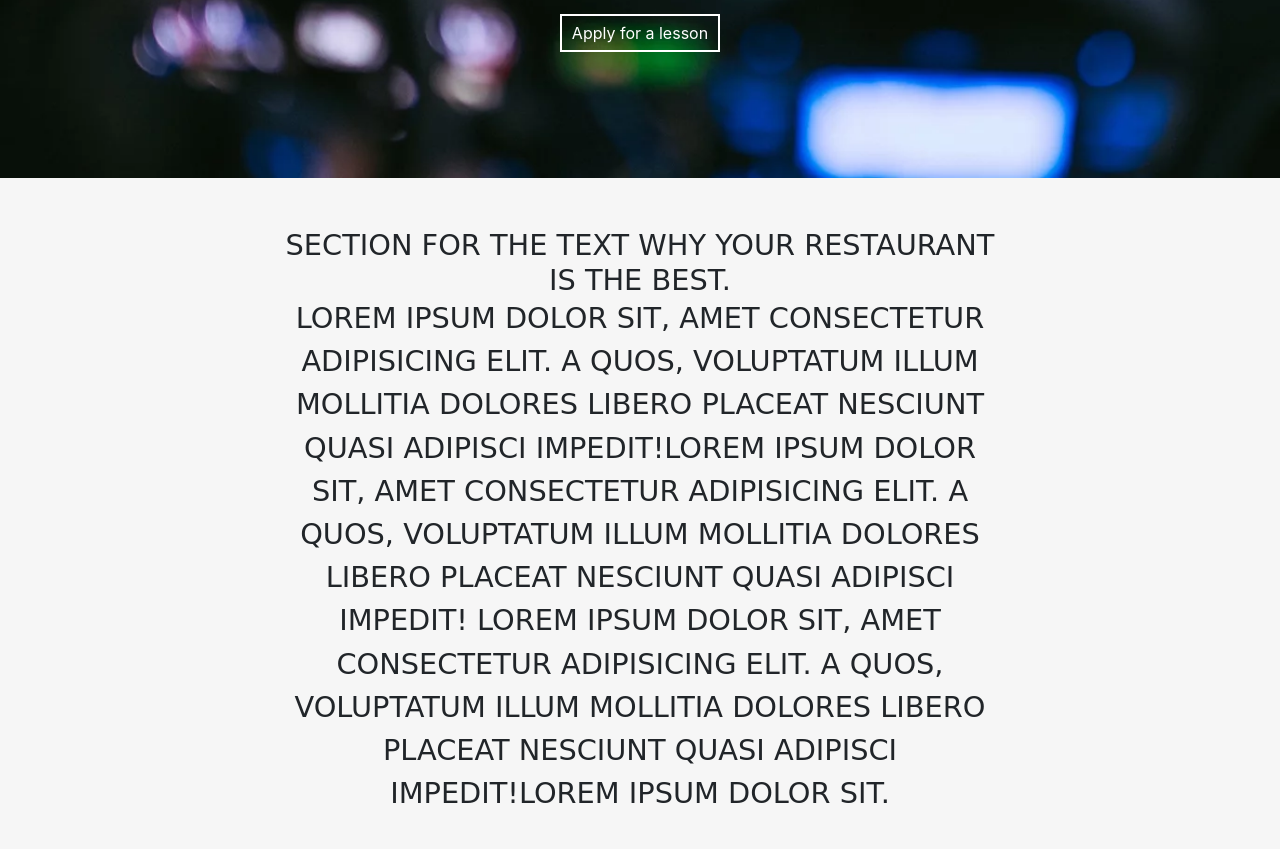
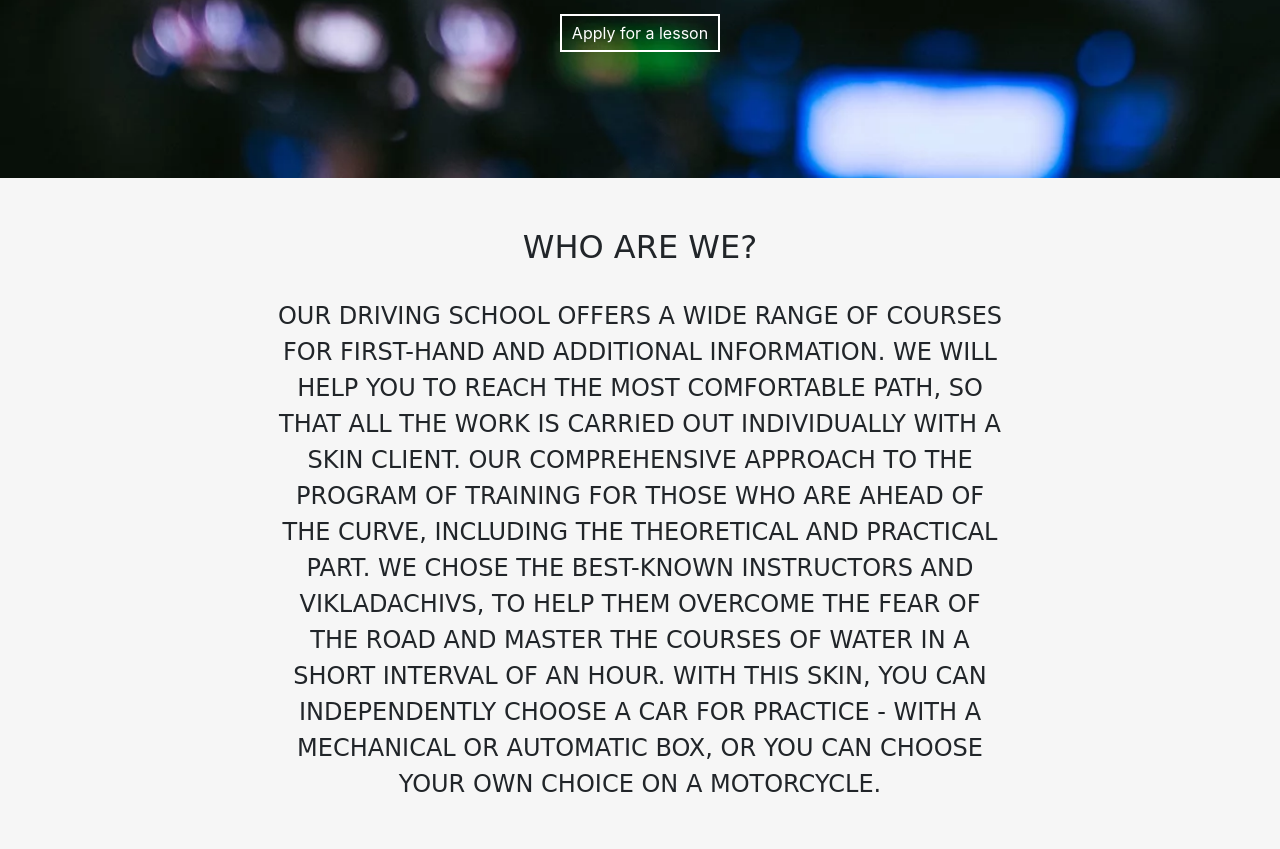
Before and after one commit to pauchan8/pauchan8.github.io, a plain HTML site: page index.html in a window 1280 px wide. Shown: the part 642-1491 px from the top of the page. Drawn offline with nearby package versions, Linux system fonts and the light colour scheme; a web font is replaced by a local one.

Commit message:
Update imgs

```diff
--- a/index.css
+++ b/index.css
@@ -76,13 +76,20 @@ a.link-to-book:hover {
     text-decoration: none;
 }
 
-.about-section p,
+.about-section p {
+    text-align: center;
+    width: 60%;
+    margin: auto;
+    font-family: 'Big Shoulders Text', cursive;
+    font-size: 1.5em;
+    text-transform: uppercase;
+}
 .about-section h3 {
     text-align: center;
     width: 60%;
     margin: auto;
     font-family: 'Big Shoulders Text', cursive;
-    font-size: 1.8em;
+    font-size: 2em;
     text-transform: uppercase;
 }
 
@@ -138,7 +145,9 @@ a.link-to-book:hover {
         height: 500px;
     }
 
-    .about-section p,
+    .about-section p {
+        font-size: 15px;
+    }
     .about-section h3 {
         font-size: 20px;
     }
@@ -166,9 +175,11 @@ a.link-to-book:hover {
         font-size: 2em;
     }
 
-    .about-section p,
+    .about-section p {
+        font-size: 15px;
+    }
     .about-section h3 {
-        font-size: 15px;
+        font-size: 20px;
     }
 
     .carousel-inner {
--- a/index.html
+++ b/index.html
@@ -42,19 +42,11 @@
 
   <section class="about-section" id="about">
     <article>
-      <h3>
-          Section for the text why your restaurant is the best.
+      <h3 style="padding: 0 0 1em 0">
+          Who are we?
       </h3>
       <p>
-        Lorem ipsum dolor sit, amet consectetur adipisicing elit.
-        A quos, voluptatum illum mollitia dolores libero placeat
-        nesciunt quasi adipisci impedit!Lorem ipsum dolor sit,
-        amet consectetur adipisicing elit.
-        A quos, voluptatum illum mollitia dolores libero placeat
-        nesciunt quasi adipisci impedit!
-        Lorem ipsum dolor sit, amet consectetur adipisicing elit.
-        A quos, voluptatum illum mollitia dolores libero placeat
-        nesciunt quasi adipisci impedit!Lorem ipsum dolor sit.
+        Our driving school offers a wide range of courses for first-hand and additional information. We will help you to reach the most comfortable path, so that all the work is carried out individually with a skin client. Our comprehensive approach to the program of training for those who are ahead of the curve, including the theoretical and practical part. We chose the best-known instructors and vikladachivs, to help them overcome the fear of the road and master the courses of water in a short interval of an hour. With this skin, you can independently choose a car for practice - with a mechanical or automatic box, or you can choose your own choice on a motorcycle.
       </p>
     </article>
   </section>
@@ -62,13 +54,13 @@
   <div id="carouselExampleControls" class="carousel slide" data-ride="carousel">
     <div class="carousel-inner">
       <div class="carousel-item active">
-        <img src="img/rachel-park-hrlvr2ZlUNk-unsplash.jpg" class="d-block w-100" alt="food">
+        <img src="img/carousel0.jpg" class="d-block w-100" alt="food">
       </div>
       <div class="carousel-item">
-        <img src="img/lily-banse--YHSwy6uqvk-unsplash.jpg" class="d-block w-100" alt="food">
+        <img src="img/carousel1.jpg" class="d-block w-100" alt="food">
       </div>
       <div class="carousel-item">
-        <img src="img/brooke-lark-aGjP08-HbYY-unsplash.jpg" class="d-block w-100" alt="food">
+        <img src="img/carousel2.jpg" class="d-block w-100" alt="food">
       </div>
     </div>
     <a class="carousel-control-prev" href="#carouselExampleControls" role="button" data-slide="prev">
@@ -85,7 +77,7 @@
     <div class="row-flex">
       <div class="flex-column-form">
         <h3>
-          Make a booking
+          Apply for a lesson
         </h3>
       <form class="media-centered">
           <div class="form-group">
```
Also changed, not shown: img/carousel0.jpg (added), img/carousel1.jpg (added), img/carousel2.jpg (added), 6 other files.
